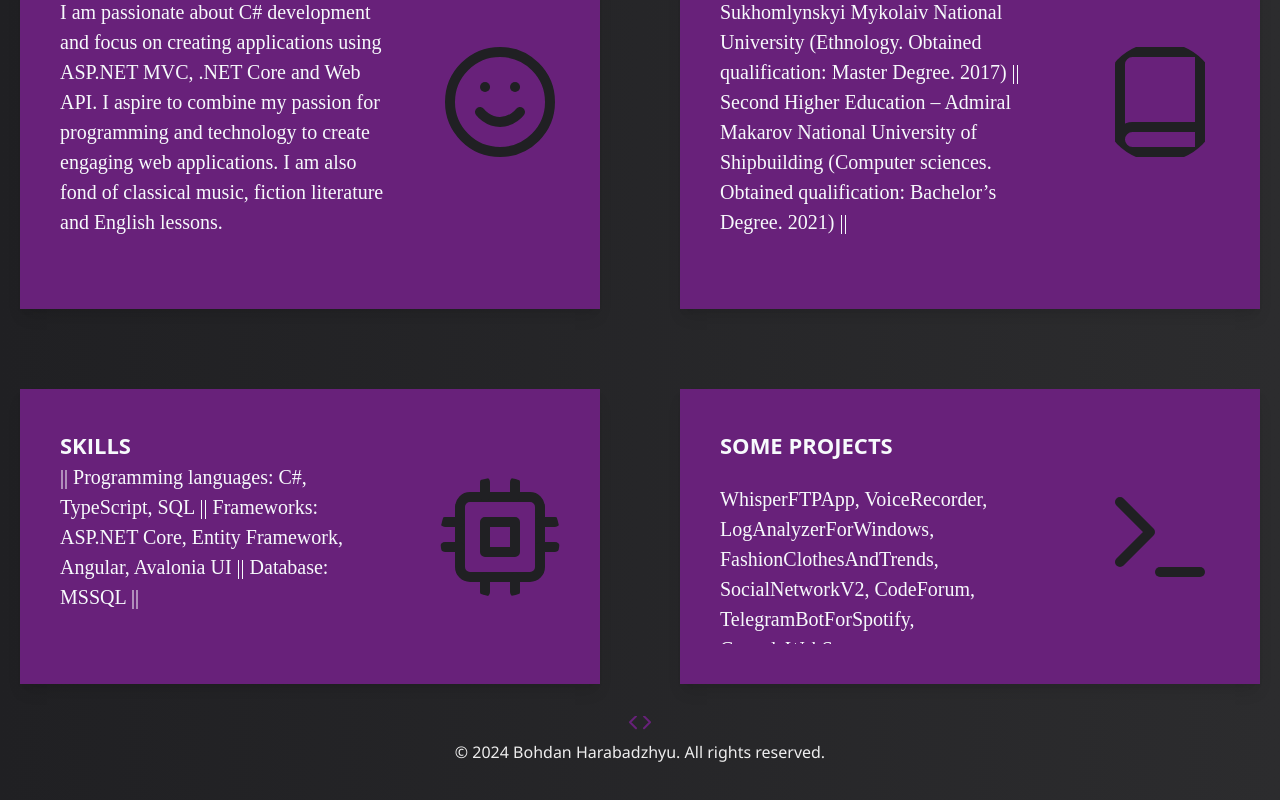
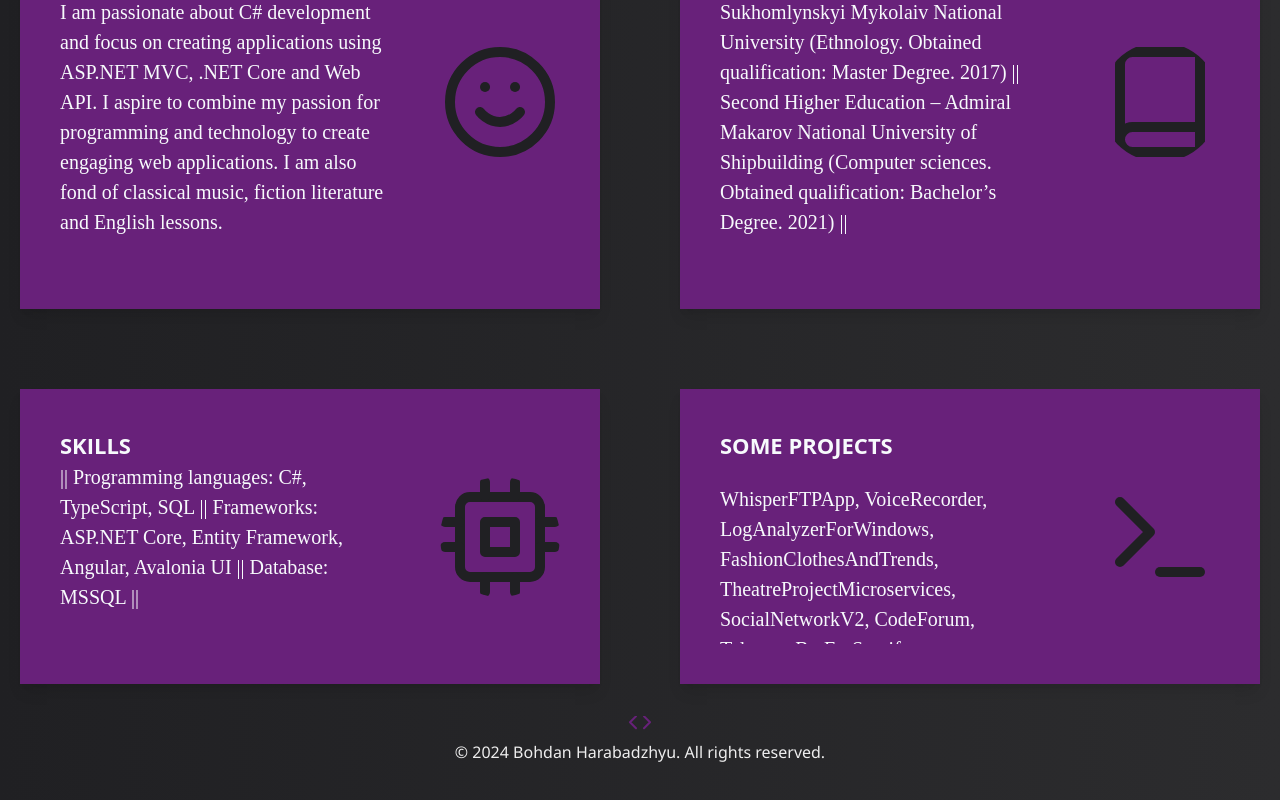
Before and after one commit to TheMysteriousStranger90/bohdan-harabadzhyu-homepage, a Next.js app: page / in a window 1280 px wide. Shown: the part 767-1567 px from the top of the page. Built offline with nearby package versions, Linux system fonts and the light colour scheme.

Commit message:
updated...

```diff
--- a/components/BasicGrid.tsx
+++ b/components/BasicGrid.tsx
@@ -57,6 +57,7 @@ const myinformation = [
                 name: 'FashionClothesAndTrends',
                 url: 'https://github.com/TheMysteriousStranger90/FashionClothesAndTrends'
             },
+            {name: 'TheatreProjectMicroservices', url: 'https://github.com/TheMysteriousStranger90/TheatreProjectMicroservices'},
             {name: 'SocialNetworkV2', url: 'https://github.com/TheMysteriousStranger90/SocialNetworkV2'},
             {name: 'CodeForum', url: 'https://github.com/TheMysteriousStranger90/CodeForum'},
             {name: 'TelegramBotForSpotify', url: 'https://github.com/TheMysteriousStranger90/TelegramBotForSpotify'},
```
